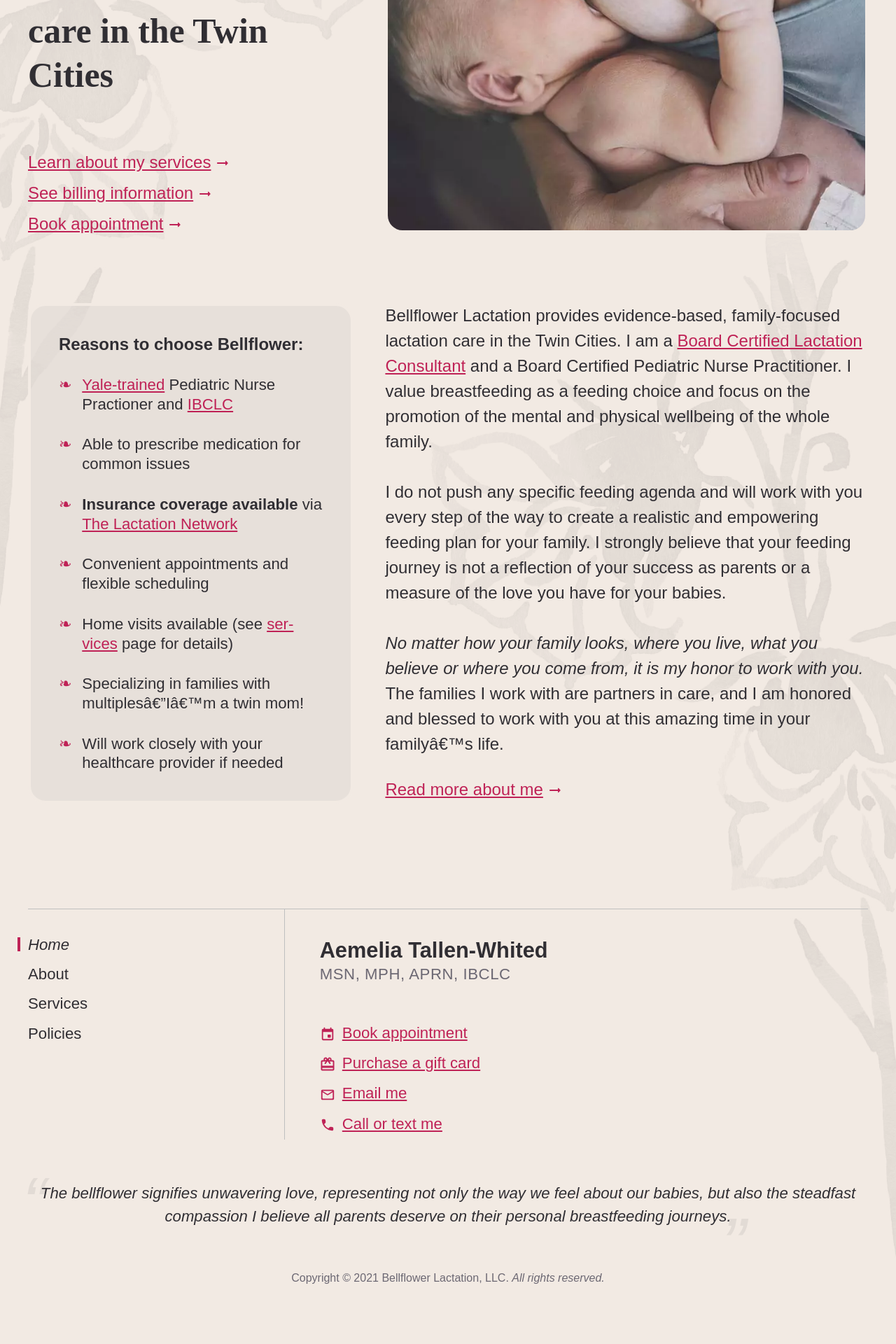
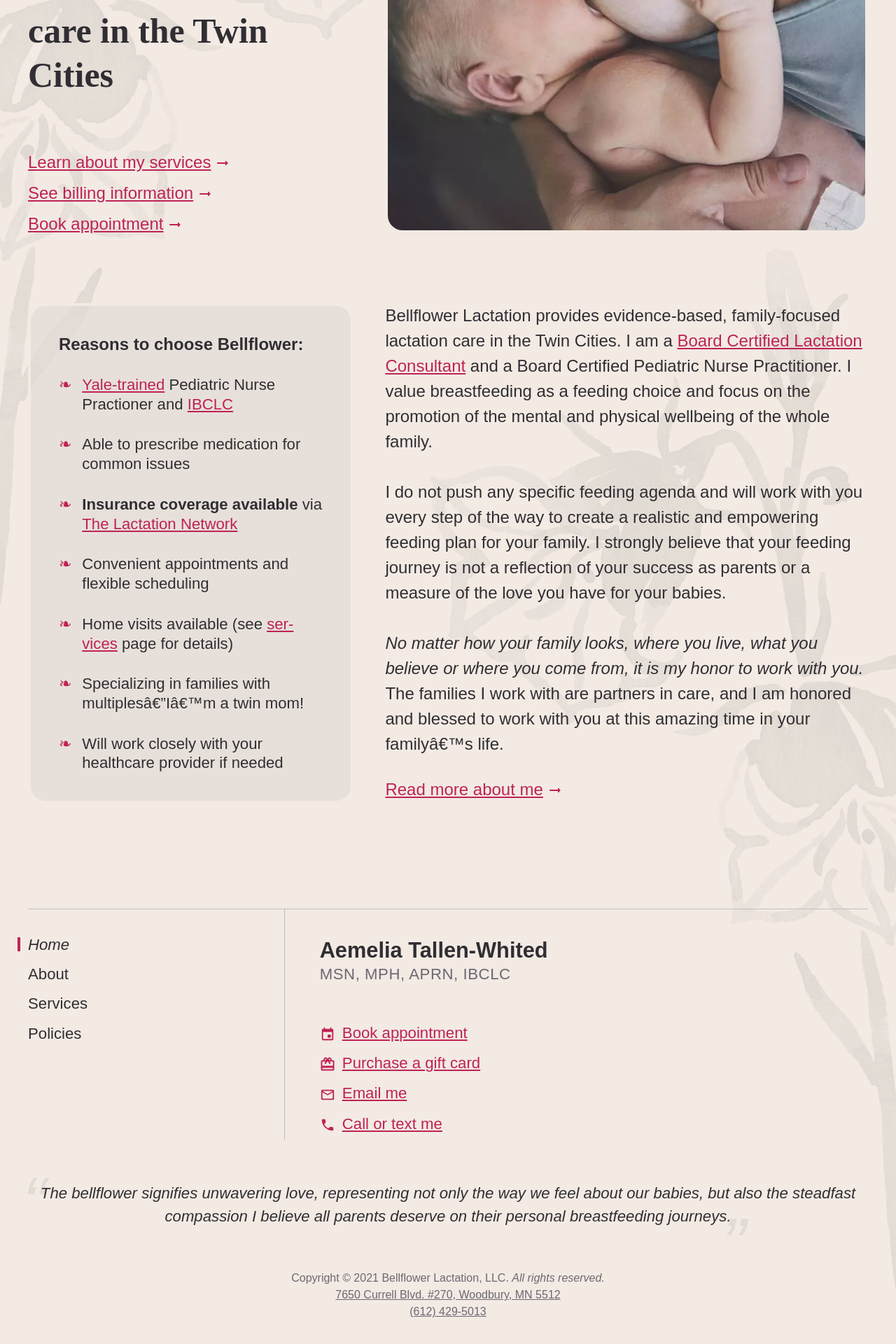
Before and after one commit to bellflowerlactation/bellflower, a Jekyll site: the page built from index.html, in a window 1280 px wide. Shown: the part 682-2602 px from the top of the page at 70% size. Built offline with Jekyll 4.4.1, drawn with Linux system fonts in a browser that asks for light colours; some web fonts are replaced; before the commit the page ends 2554 px from its top, so only the background shows below that.

Commit message:
Add address and tel links in copyright section of footer

```diff
--- a/_includes/footer.html
+++ b/_includes/footer.html
@@ -29,5 +29,7 @@
     </blockquote>
     <p class="copyright u-gc:1/13 u-mt:0 u-ta:c">
         <small>Copyright &copy; 2021 Bellflower Lactation, LLC.<wbr> <em class="u-ws:nw">All rights reserved.</em></small>
+        <small><a href="https://goo.gl/maps/8tUqmmjQfJAwfTzp8">7650 Currell Blvd. #270, Woodbury, MN 5512</a></small>
+        <small><a href="tel:+16124295013">(612) 429-5013</a></small>
     </p>
 </footer>
--- a/assets/css/imports/classes.css
+++ b/assets/css/imports/classes.css
@@ -6,8 +6,11 @@
 .copyright {
     color: var(--color-gray);
     display: flex;
+    flex-direction: column;
     justify-content: center;
 }
+
+.copyright a { color: currentColor; }
 
 .credentials,
 .contact {
```
